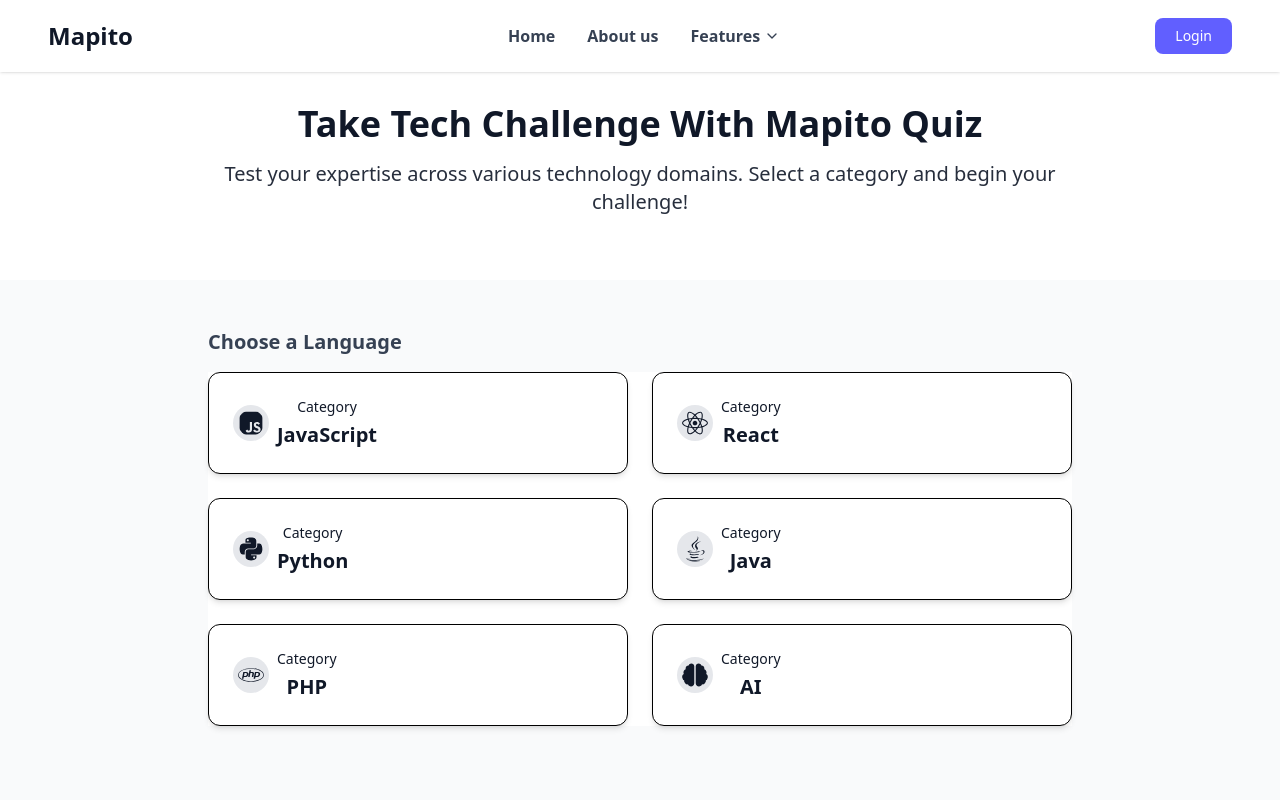
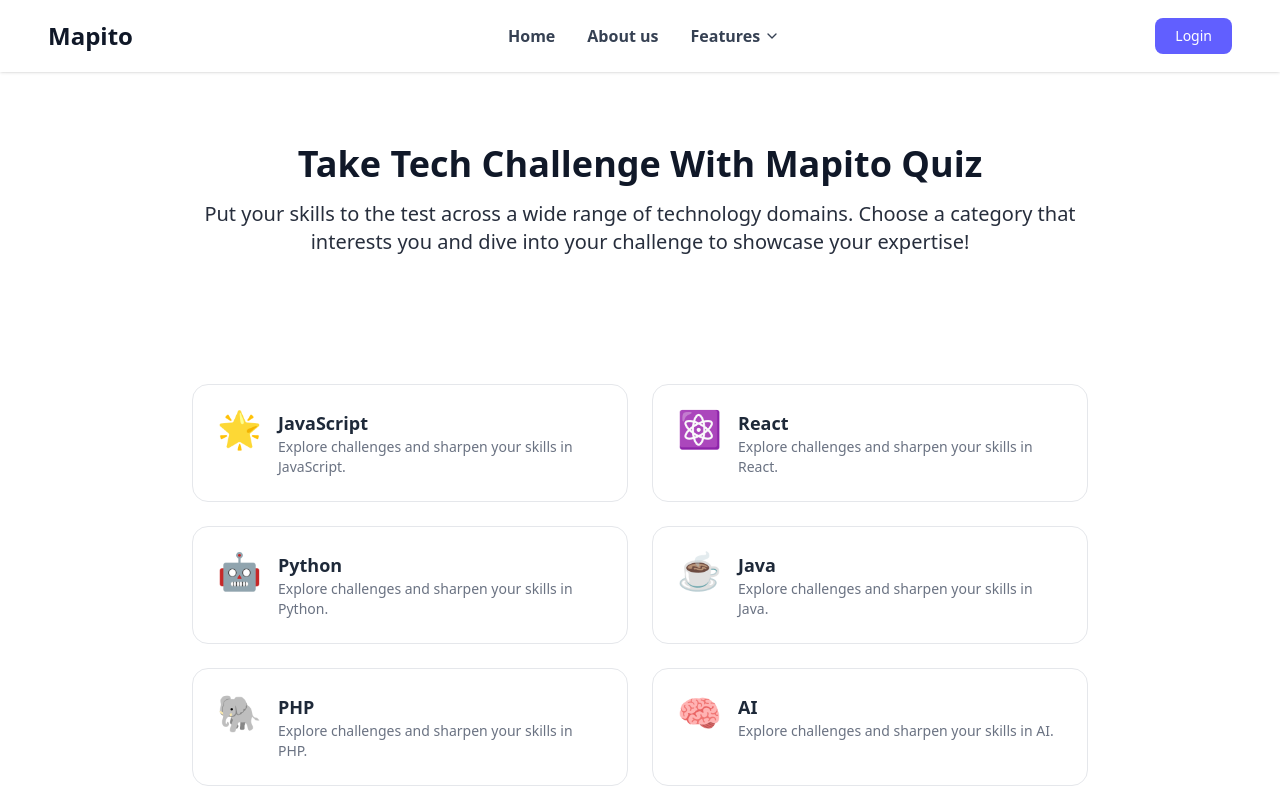
Before and after one commit to wintwah243/Mapito, a React (Vite) app in the folder mapito/: page /quiz in a window 1280 px wide. Shown: the top 800 px of the page. Built offline with nearby package versions, Linux system fonts and the light colour scheme.

Commit message:
add footer and UI update for Quiz page

```diff
--- a/mapito/src/components/Quiz.jsx
+++ b/mapito/src/components/Quiz.jsx
@@ -2,6 +2,7 @@ import React, { useState, useEffect } from 'react';
 import { quizData } from '../utils/data';
 import Navbar from './Navbar';
 import { FaReact, FaPython, FaJava, FaPhp, FaBrain, FaJsSquare } from 'react-icons/fa';
+import Footer from './Footer';
 
 const Quiz = () => {
     const [selectedLanguage, setSelectedLanguage] = useState('');
@@ -64,44 +65,43 @@ const Quiz = () => {
     }, [selectedLanguage, quizEnded]);
 
     return (
-        <div className="min-h-screen bg-gray-50 mt-10">
+        <div className="min-h-screen bg-white mt-20">
             <Navbar />
 
-            {/* Hero Section */}
+            {/* header section */}
             <div className="bg-white text-white py-16 px-4 text-center">
                 <div className="max-w-4xl mx-auto">
                     <h1 className="text-4xl text-gray-900 font-bold mb-4">Take Tech Challenge With Mapito Quiz</h1>
                     <p className="text-xl opacity-90 text-gray-900">
-                        Test your expertise across various technology domains. Select a category and begin your challenge!
+                        Put your skills to the test across a wide range of technology domains.
+                        Choose a category that interests you and dive into your challenge to showcase
+                        your expertise!
                     </p>
                 </div>
             </div>
 
             {/* Main Content */}
-            <main className="max-w-7xl mx-auto px-4 sm:px-6 lg:px-8 py-12">
-
-            {/* Language Selector section */}
+            <main className="max-w-7xl mx-auto px-4 sm:px-6 lg:px-8 py-16 bg-white min-h-screen">
                 {!selectedLanguage && (
-                <div className="max-w-4xl mx-auto px-4">
-                    <h2 className="text-xl font-semibold mb-4 text-gray-700">Choose a Language</h2>
-                    <div className="grid grid-cols-1 sm:grid-cols-2 gap-6 bg-white">
+                    <div className="max-w-4xl mx-auto text-center">
+                        <div className="grid grid-cols-1 sm:grid-cols-2 gap-6">
                             {[
-                            { label: 'JavaScript', icon: <FaJsSquare className="bg-gray-200 p-[5px] rounded-full text-gray-900 text-4xl mr-2" />, key: 'javascript' },
-                            { label: 'React', icon: <FaReact className="bg-gray-200 p-[5px] rounded-full text-gray-900 text-4xl mr-2" />, key: 'react' },
-                            { label: 'Python', icon: <FaPython className="bg-gray-200 p-[5px] rounded-full text-gray-900 text-4xl mr-2" />, key: 'python' },
-                            { label: 'Java', icon: <FaJava className="bg-gray-200 p-[5px] rounded-full text-gray-900 text-4xl mr-2" />, key: 'java' },
-                            { label: 'PHP', icon: <FaPhp className="bg-gray-200 p-[5px] rounded-full text-gray-900 text-4xl mr-2" />, key: 'php' },
-                            { label: 'AI', icon: <FaBrain className="bg-gray-200 p-[5px] rounded-full text-gray-900 text-4xl mr-2" />, key: 'ai' },
-                        ].map(({ label, icon, key }) => (
+                                { label: 'JavaScript', emoji: '🌟', key: 'javascript' },
+                                { label: 'React', emoji: '⚛️', key: 'react' },
+                                { label: 'Python', emoji: '🤖', key: 'python' },
+                                { label: 'Java', emoji: '☕', key: 'java' },
+                                { label: 'PHP', emoji: '🐘', key: 'php' },
+                                { label: 'AI', emoji: '🧠', key: 'ai' },
+                            ].map(({ label, emoji, key }) => (
                                 <button
                                     key={key}
                                     onClick={() => handleLanguageSelect(key)}
-                                className="flex items-center bg-white text-gray-900 border border-black p-6 rounded-xl shadow-md cursor-pointer transition duration-300"
+                                    className="flex items-start bg-white border border-gray-200 hover:border-indigo-500 hover:shadow-lg rounded-2xl p-6 space-x-4 transition duration-300 ease-in-out"
                                 >
-                                {icon}
-                                <div>
-                                    <p className="text-sm mb-1">Category</p>
-                                    <h3 className="text-xl font-semibold">{label}</h3>
+                                    <div className="text-4xl">{emoji}</div>
+                                    <div className="text-left">
+                                        <h3 className="text-lg font-semibold text-gray-800">{label}</h3>
+                                        <p className="text-sm text-gray-500">Explore challenges and sharpen your skills in {label}.</p>
                                     </div>
                                 </button>
                             ))}
@@ -109,7 +109,7 @@ const Quiz = () => {
                     </div>
                 )}
 
-                {/* Quiz Section */}
+                {/* Quiz Interface */}
                 {selectedLanguage && (
                     <section className="max-w-3xl mx-auto">
                         <div className="bg-white rounded-xl shadow-lg overflow-hidden">
@@ -205,6 +205,8 @@ const Quiz = () => {
                     </section>
                 )}
             </main>
+           {/* Footer section */}
+            <Footer />
         </div>
     );
 };
```
Lines whose indentation alone changed are shown as unchanged.
